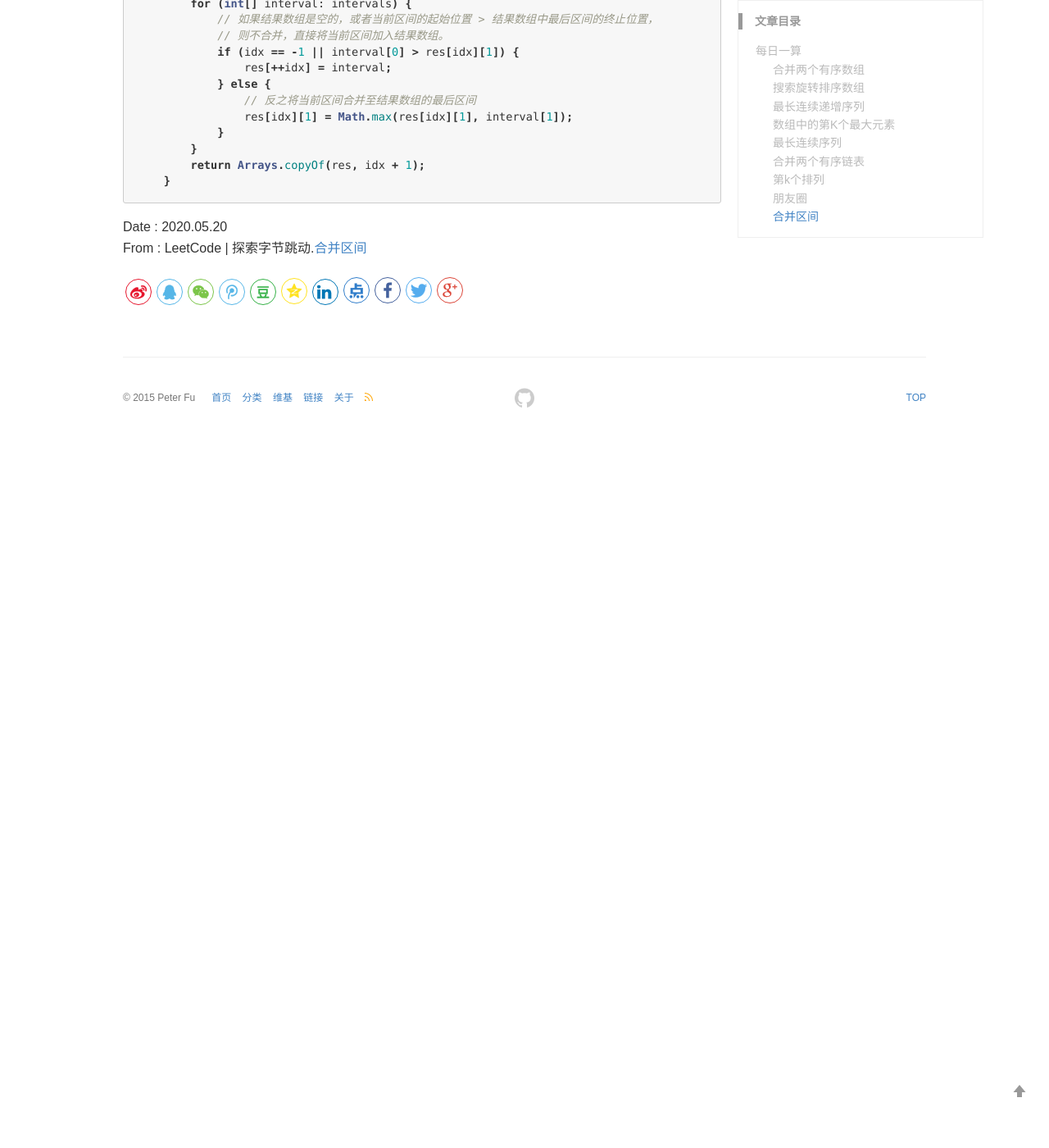
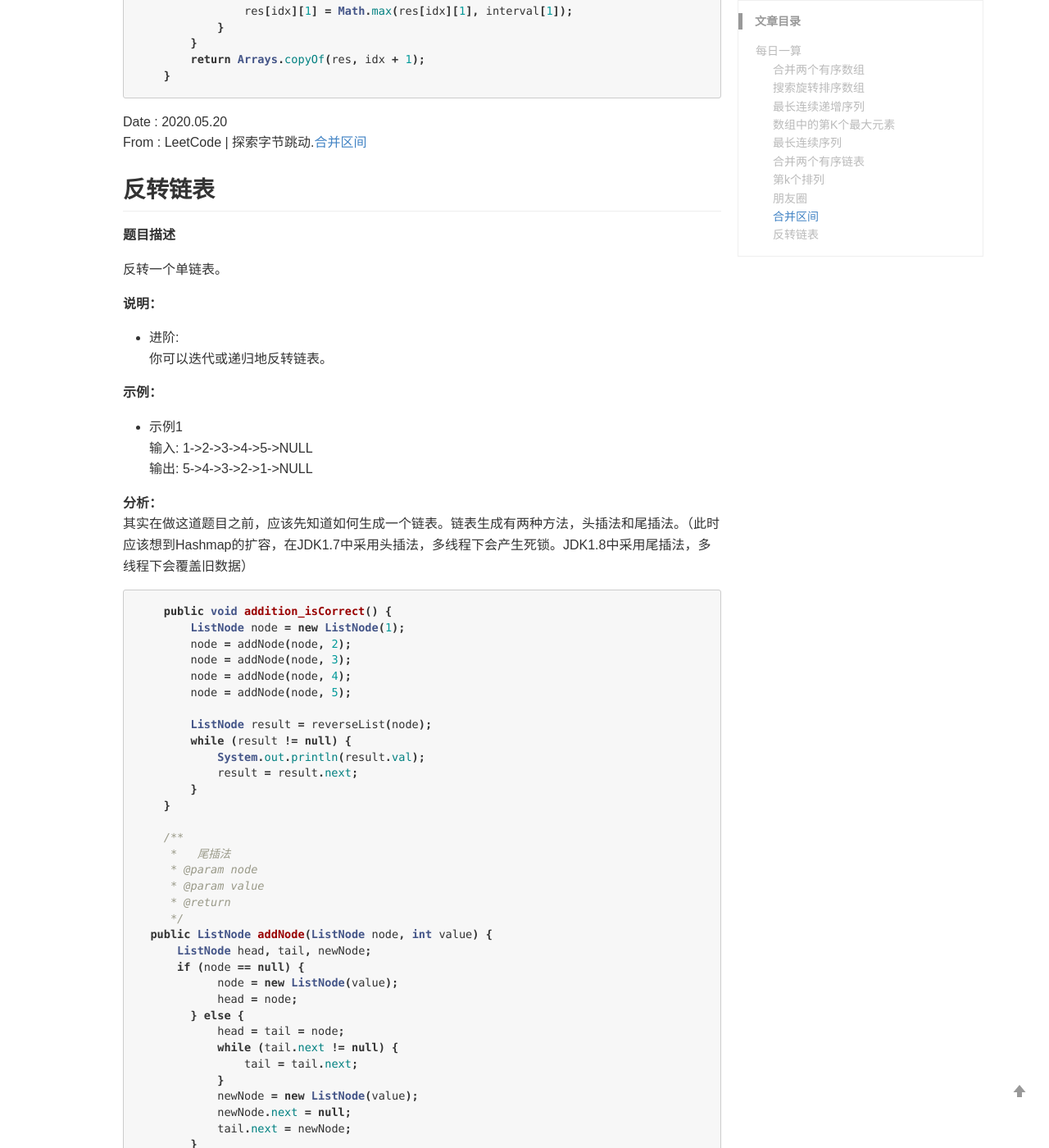
Before and after one commit to PeterXiaosa/PeterXiaosa.github.io, a Jekyll site: the page built from _wiki/Algorithm Daily.md, in a window 1280 px wide and 1400 px high, scrolled down 13074 px. Shown: the whole window at 82% size. Built offline with Jekyll 4.4.1, drawn with Linux system fonts in a browser that asks for light colours; comment, search, counter and statistics services are not loaded; before the commit the page ends 13608 px from its top, so only the background shows below that; some of the changed text lies outside the part shown.

Commit message:
添加反转链表

````diff
--- a/_wiki/Algorithm Daily.md
+++ b/_wiki/Algorithm Daily.md
@@ -579,9 +574,8 @@ From : LeetCode | 探索字节跳动.[朋友圈](https://leetcode-cn.com/problem
 **分析：**
 
 
-```java
-
-    public int[][] merge(int[][] intervals) {
+``` java
+public int[][] merge(int[][] intervals) {
         // 先按照区间起始位置排序
         Arrays.sort(intervals, new Comparator<int[]>() {
             @Override
@@ -608,3 +602,88 @@ From : LeetCode | 探索字节跳动.[朋友圈](https://leetcode-cn.com/problem
 
 Date : 2020.05.20
 From : LeetCode | 探索字节跳动.[合并区间](https://leetcode-cn.com/explore/interview/card/bytedance/243/array-and-sorting/1046/)
+
+
+##  反转链表
+
+**题目描述**
+
+反转一个单链表。
+
+
+**说明：**
+* 进阶:
+你可以迭代或递归地反转链表。
+
+
+**示例：**
+
+* 示例1
+输入: 1->2->3->4->5->NULL
+输出: 5->4->3->2->1->NULL
+
+**分析：**
+其实在做这道题目之前，应该先知道如何生成一个链表。链表生成有两种方法，头插法和尾插法。（此时应该想到Hashmap的扩容，在JDK1.7中采用头插法，多线程下会产生死锁。JDK1.8中采用尾插法，多线程下会覆盖旧数据）
+
+```java
+    public void addition_isCorrect() {
+        ListNode node = new ListNode(1);
+        node = addNode(node, 2);
+        node = addNode(node, 3);
+        node = addNode(node, 4);
+        node = addNode(node, 5);
+
+        ListNode result = reverseList(node);
+        while (result != null) {
+            System.out.println(result.val);
+            result = result.next;
+        }
+    }
+
+    /**
+     *   尾插法
+     * @param node
+     * @param value
+     * @return
+     */
+  public ListNode addNode(ListNode node, int value) {
+      ListNode head, tail, newNode;
+      if (node == null) {
+            node = new ListNode(value);
+            head = node;
+        } else {
+            head = tail = node;
+            while (tail.next != null) {
+                tail = tail.next;
+            }
+            newNode = new ListNode(value);
+            newNode.next = null;
+            tail.next = newNode;
+        }
+
+        return head;
+  }
+
+    public ListNode reverseList(ListNode head) {
+              ListNode head, tail;
+      head = tail = new ListNode(-1);
+        Stack<Integer> stack = new Stack<>();
+        while (node != null) {
+            int value = node.val;
+            stack.push(value);
+            node = node.next;
+        }
+
+        while (!stack.isEmpty()) {
+            while (tail.next != null) {
+                tail = tail.next;
+            }
+            tail.next = new ListNode(stack.pop());
+        }
+
+        return head.next;
+    }
+```
+
+Date : 2020.05.21
+From : LeetCode | 探索字节跳动.[反转链表](https://leetcode-cn.com/explore/interview/card/bytedance/244/linked-list-and-tree/1038/)
````
Also changed, not shown: other parts of _wiki/Algorithm Daily.md (+1 -6 lines).
